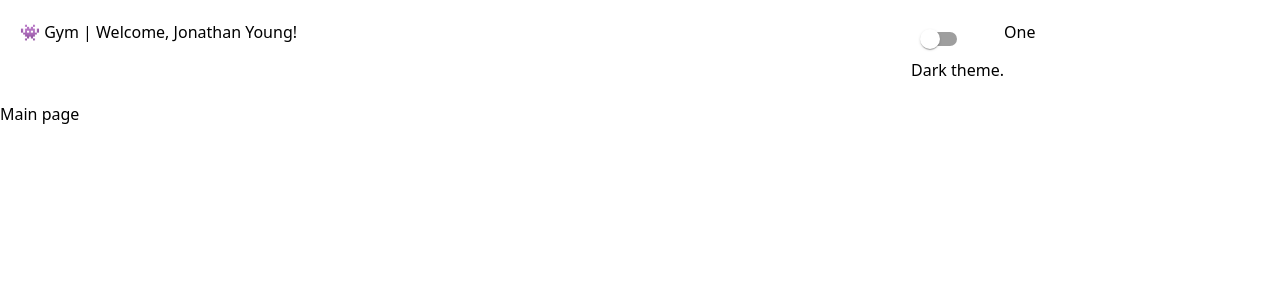
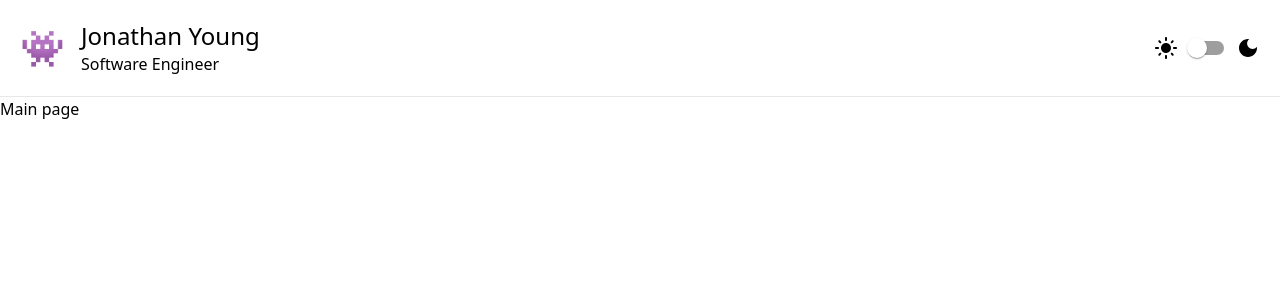
Before and after one commit to Not-Younger/Personal-Website-v2, a Next.js app: page / in a window 1280 px wide. Shown: the top 300 px of the page. Built offline with nearby package versions, Linux system fonts and the light colour scheme.

Commit message:
finish navbar

```diff
--- a/app/layout.tsx
+++ b/app/layout.tsx
@@ -1,6 +1,6 @@
 import type { Metadata } from "next";
 import "@/app/ui/globals.css";
-import Provider from "@/app/providers";
+import Providers from "@/app/providers";
 import NavBar from "@/app/ui/Navbar";
 
 export const metadata: Metadata = {
@@ -16,10 +16,10 @@ export default function RootLayout({
   return (
     <html lang="en">
       <body>
-        <Provider>
+        <Providers>
           <NavBar />
           {children}
-        </Provider>
+        </Providers>
       </body>
     </html>
   );
--- a/app/ui/Navbar.tsx
+++ b/app/ui/Navbar.tsx
@@ -1,22 +1,22 @@
 import ThemeSwitcher from "@/app/ui/ThemeSwitcher";
+import LightModeIcon from "@mui/icons-material/LightMode";
+import DarkModeIcon from "@mui/icons-material/DarkMode";
 
 export default function Navbar() {
-  const name: string = "Jonathan Young";
-
   return (
-    <div className="flex p-5">
-      <div className="flex-none">
-        👾 Gym | Welcome, {name}!
+    <div className="flex justify-between p-5 items-center border-b gap-8">
+      <div className="flex-none flex items-center">
+        <div className="mr-4 text-4xl">👾</div>
+        <div className="text-left">
+          <p className="text-2xl">Jonathan Young</p>
+          <p className="text-s">Software Engineer</p>
+        </div>
       </div>
-      <div className="flex-auto">
+      <div className="flex items-center">
+        <LightModeIcon />
+        <ThemeSwitcher />
+        <DarkModeIcon />
       </div>
-      <div className="flex-32">
-        <ThemeSwitcher />
-      </div>
-      <div className="flex-none w-64">
-        One
-      </div>
-
     </div>
-  )
+  );
 }
--- a/app/ui/ThemeSwitcher.tsx
+++ b/app/ui/ThemeSwitcher.tsx
@@ -9,6 +9,7 @@ const ThemeSwitcher = () => {
 
   useEffect(() => {
     setMounted(true);
+    setTheme("light");
   }, []);
 
   if (!mounted) {
@@ -18,8 +19,7 @@ const ThemeSwitcher = () => {
   return (
     <div className="flex space-x-1">
       <div>
-        <Switch onChange={() => setTheme((theme == "light") ? "dark" : "light")} />
-        <p>{(theme == "light" ? "Light" : "Dark")} theme.</p>
+        <Switch onChange={() => setTheme((theme == "dark") ? "light" : "dark")} />
       </div>
     </div>
   );
--- a/tailwind.config.ts
+++ b/tailwind.config.ts
@@ -8,10 +8,15 @@ const config: Config = {
   ],
   theme: {
     extend: {
-      backgroundImage: {
-        "gradient-radial": "radial-gradient(var(--tw-gradient-stops))",
-        "gradient-conic":
-          "conic-gradient(from 180deg at 50% 50%, var(--tw-gradient-stops))",
+      colors: {
+        light: {
+          text: '#000',
+          background: '#fff',
+        },
+        dark: {
+          text: '#fff',
+          background: '#000',
+        },
       },
     },
   },
```
